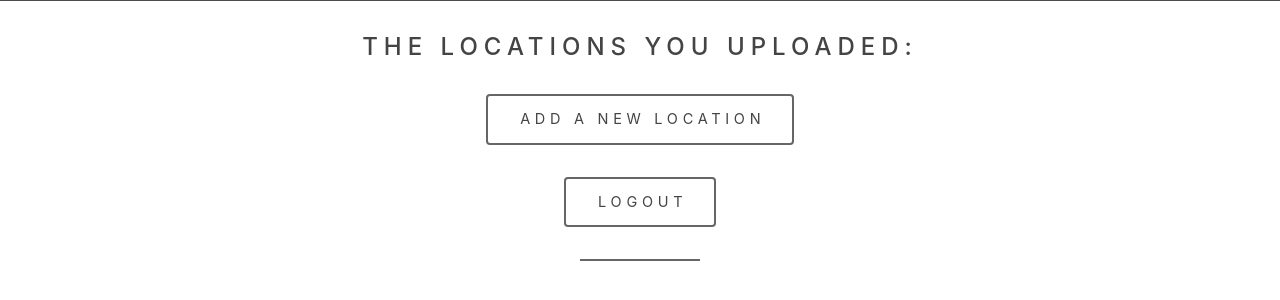
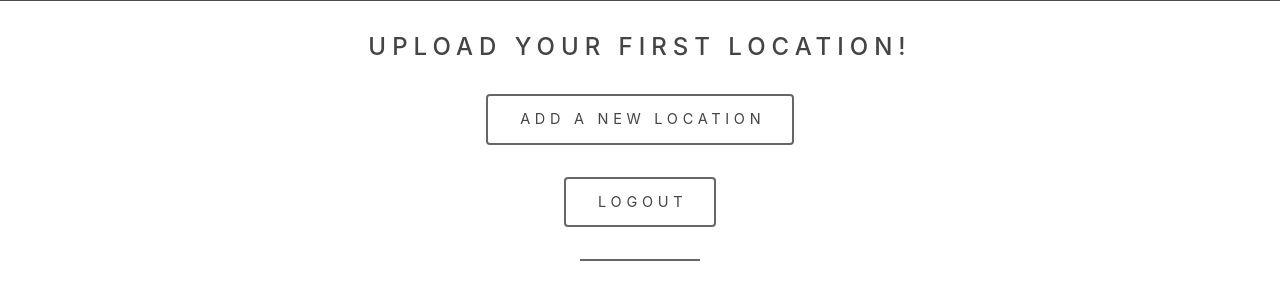
Before and after one commit to natalijabujevic0708/Clean-Up-Cork-City, a Python web app: template templates/profile.html in a window 1280 px wide. Shown: the part 315-615 px from the top of the page. Run offline with Jinja, Linux system fonts and the light colour scheme; the template is opened without the code that fills it: most values are stand-ins (such as "Sample title", 1, 10 or a date in 2020); some libraries are stand-ins or nearby versions.

Commit message:
Add an if loop to display welcome message
Change the welcome message depending if the user has uploaded any locations

```diff
--- a/templates/profile.html
+++ b/templates/profile.html
@@ -4,8 +4,16 @@
   <p>- Hello {{session['username']}}! -</p>
   <canvas id="canvas"></canvas>
 </section>
-{% if locations %}
+{% for location in locations %}
+{% if location.uploaded_by ==  session['username'] and location.status == 'not_cleaned' %}
 <h2 class="title_uploaded">The locations you uploaded:</h2>
+{% break %}
+{% else %}
+<h2 class="title_uploaded">Upload your first location!<h2>
+{% break %}
+{% endif %}
+{% endfor %}
+
 {% for location in locations %}
 {% if location.uploaded_by ==  session['username'] and location.status == 'not_cleaned' %}
 
@@ -16,6 +24,7 @@
       Longitude : <span class='long'>{{location.longitude_of_location}}</span>)</p>
     <ul class='actions'>
       <li><a href="{{url_for('profile_edit_location', location_id=location._id)}}" class='button'>Edit locations</a>
+      <li><a href="{{url_for('delete_location', location_id=location._id)}}" class='button'>Delete Location</a></li>
       </li>
     </ul>
   </article>
@@ -23,7 +32,7 @@
 
 {% endif %}
 {% endfor %}
-{% endif %}
+
 
 
 <ul class='actions actions_profile'>
```
